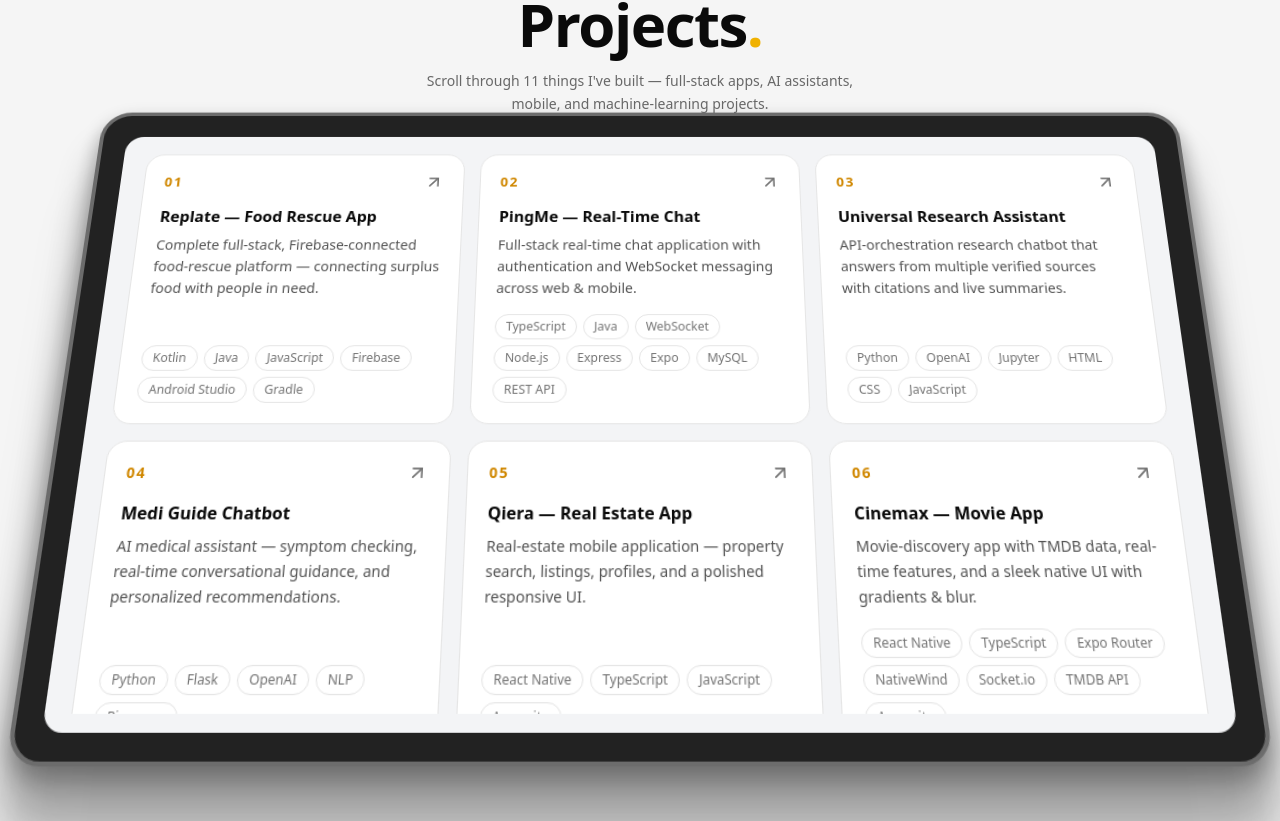
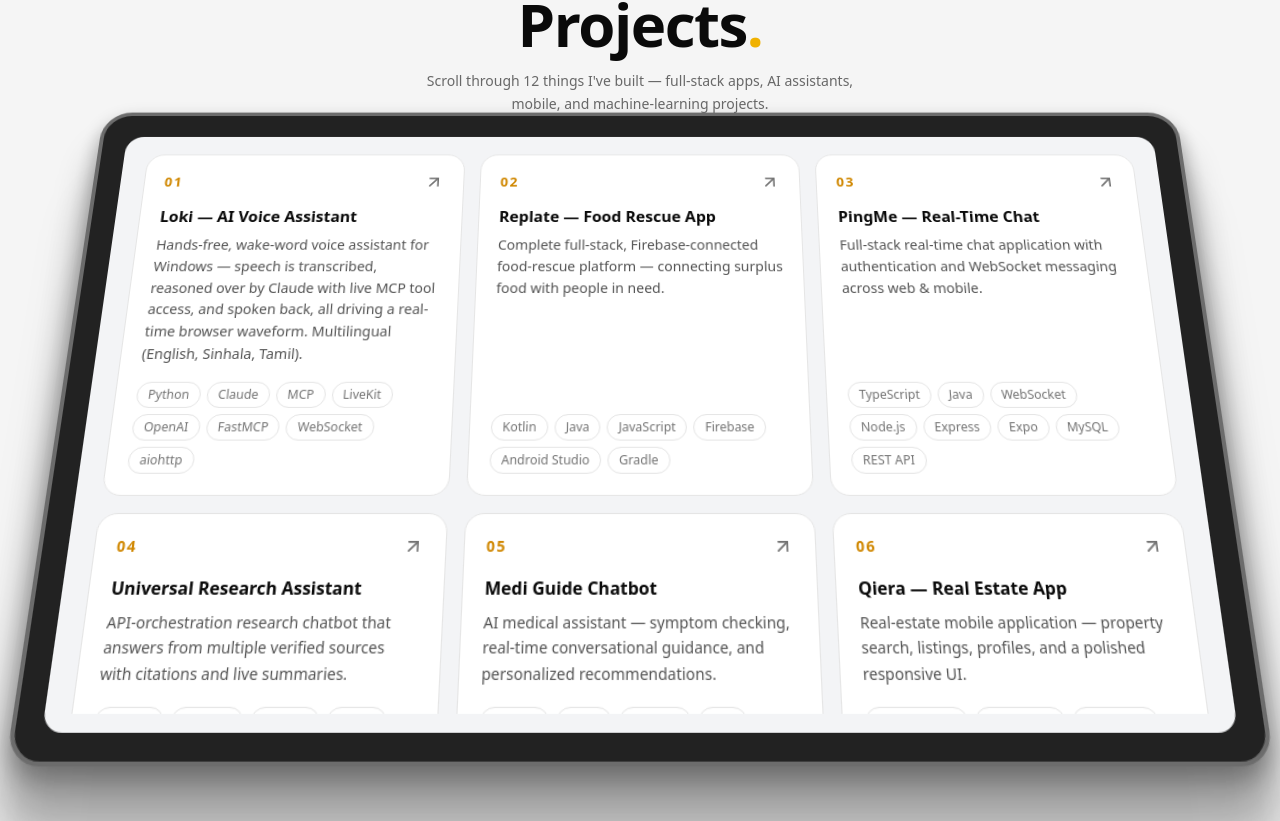
Before and after one commit to RizAhd/Portfolio-Updated, a React (Vite) app: page / in a window 1280 px wide. Shown: the part 2039-2860 px from the top of the page. Built offline with nearby package versions, Linux system fonts and the light colour scheme.

Commit message:
feat: add new projects to portfolio and update project numbering

```diff
--- a/src/data/portfolio.ts
+++ b/src/data/portfolio.ts
@@ -61,6 +61,14 @@
 export const projects: Project[] = [
   {
     no: '01',
+    title: 'Loki — AI Voice Assistant',
+    description:
+      'Hands-free, wake-word voice assistant for Windows — speech is transcribed, reasoned over by Claude with live MCP tool access, and spoken back, all driving a real-time browser waveform. Multilingual (English, Sinhala, Tamil).',
+    stack: ['Python', 'Claude', 'MCP', 'LiveKit', 'OpenAI', 'FastMCP', 'WebSocket', 'aiohttp'],
+    repo: 'https://github.com/RizAhd/Loki-AI-Personal-Assitant',
+  },
+  {
+    no: '02',
     title: 'Replate — Food Rescue App',
     description:
       'Complete full-stack, Firebase-connected food-rescue platform — connecting surplus food with people in need.',
@@ -68,7 +76,7 @@
     repo: 'https://github.com/RizAhd/Replate',
   },
   {
-    no: '02',
+    no: '03',
     title: 'PingMe — Real-Time Chat',
     description:
       'Full-stack real-time chat application with authentication and WebSocket messaging across web & mobile.',
@@ -76,7 +84,7 @@
     repo: 'https://github.com/RizAhd/PingMe-Real-time-Chat-Application',
   },
   {
-    no: '03',
+    no: '04',
     title: 'Universal Research Assistant',
     description:
       'API-orchestration research chatbot that answers from multiple verified sources with citations and live summaries.',
@@ -84,7 +92,7 @@
     repo: 'https://github.com/RizAhd/reasearch-asistant',
   },
   {
-    no: '04',
+    no: '05',
     title: 'Medi Guide Chatbot',
     description:
       'AI medical assistant — symptom checking, real-time conversational guidance, and personalized recommendations.',
@@ -92,7 +100,7 @@
     repo: 'https://github.com/RizAhd/Medi-Guide-Chat-Bot',
   },
   {
-    no: '05',
+    no: '06',
     title: 'Qiera — Real Estate App',
     description:
       'Real-estate mobile application — property search, listings, profiles, and a polished responsive UI.',
@@ -100,7 +108,7 @@
     repo: 'https://github.com/RizAhd/Qiera',
   },
   {
-    no: '06',
+    no: '07',
     title: 'Cinemax — Movie App',
     description:
       'Movie-discovery app with TMDB data, real-time features, and a sleek native UI with gradients & blur.',
@@ -108,7 +116,7 @@
     repo: 'https://github.com/RizAhd/cinemax-movie-app',
   },
   {
-    no: '07',
+    no: '08',
     title: 'Heart Disease Prediction',
     description:
       'Machine-learning model predicting heart-disease risk — built as a Diploma in ML & AI project.',
@@ -116,7 +124,7 @@
     repo: 'https://github.com/RizAhd/Heart-Disease-Prediction',
   },
   {
-    no: '08',
+    no: '09',
     title: 'Booksy — Java Web App',
     description:
       'Java web application with Servlets & Hibernate, a MySQL backend, and PayHere payment integration.',
@@ -124,7 +132,7 @@
     repo: 'https://github.com/RizAhd/Booksy',
   },
   {
-    no: '09',
+    no: '10',
     title: 'Bluemoon Private Limited',
     description:
       'Corporate website for Bluemoon Private Limited — clean, responsive marketing front-end.',
@@ -132,14 +140,14 @@
     repo: 'https://github.com/RizAhd/Bluemoon-Private-limited-Website',
   },
   {
-    no: '10',
+    no: '11',
     title: 'Momento — To-Do App',
     description: 'Full-stack productivity to-do application with a relational backend.',
     stack: ['Java', 'JavaScript', 'React Native', 'MySQL', 'CSS'],
     repo: 'https://github.com/RizAhd/momento-todo-app',
   },
   {
-    no: '11',
+    no: '12',
     title: 'Z Gen Cinema Reservation',
     description:
       'Cinema reservation system — movie scheduling, cashier handling, and ticketing. Contributed as a junior developer.',
@@ -219,6 +227,6 @@
 
 export const stats = [
   { value: '8', label: 'Languages' },
-  { value: '11', label: 'Projects' },
+  { value: '12', label: 'Projects' },
   { value: '3', label: 'Certifications' },
 ];
```
